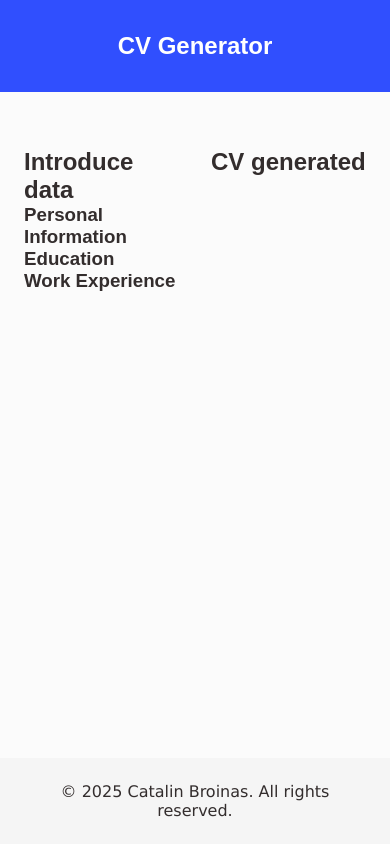
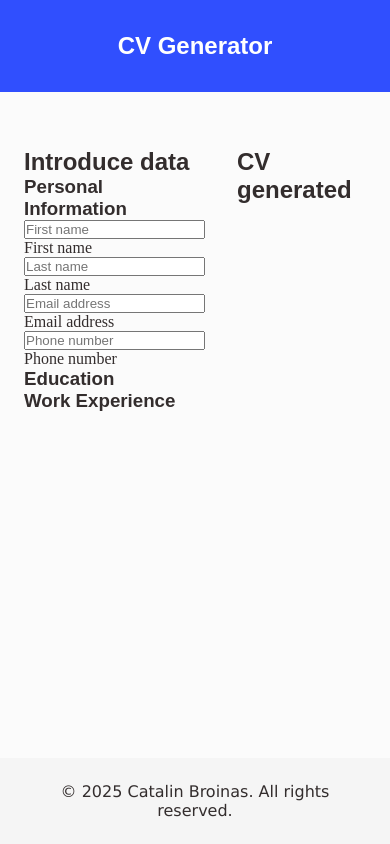
Before and after one commit to catalinbroinas/cv-application, a React (Vite) app: page / in a window 390 px wide. Built offline with nearby package versions, Linux system fonts and the light colour scheme.

Commit message:
feat: add personal information inputs
- Include first name, last name, email, and phone number fields

```diff
--- a/src/components/forms/PersonalDataForm.jsx
+++ b/src/components/forms/PersonalDataForm.jsx
@@ -3,6 +3,30 @@ function PersonalDataForm() {
     return (
         <form id="personal-data-form" className="form-section">
             <h3 className="sub-title">Personal Information</h3>
+
+            <div className="form-group">
+                <div className="form-outline">
+                    <input type="text" id="first-name" className="form-control" placeholder="First name" />
+                    <label htmlFor="first-name" className="form-label">First name</label>
+                </div>
+
+                <div className="form-outline">
+                    <input type="text" id="last-name" className="form-control" placeholder="Last name" />
+                    <label htmlFor="last-name" className="form-label">Last name</label>
+                </div>
+            </div>
+
+            <div className="form-group">
+                <div className="form-outline">
+                    <input type="email" id="email" className="form-control" placeholder="Email address" />
+                    <label htmlFor="email" className="form-label">Email address</label>
+                </div>
+
+                <div className="form-outline">
+                    <input type="tel" id="phone" className="form-control" placeholder="Phone number" />
+                    <label htmlFor="phone" className="form-label">Phone number</label>
+                </div>
+            </div>
         </form>
     );
 }
```
